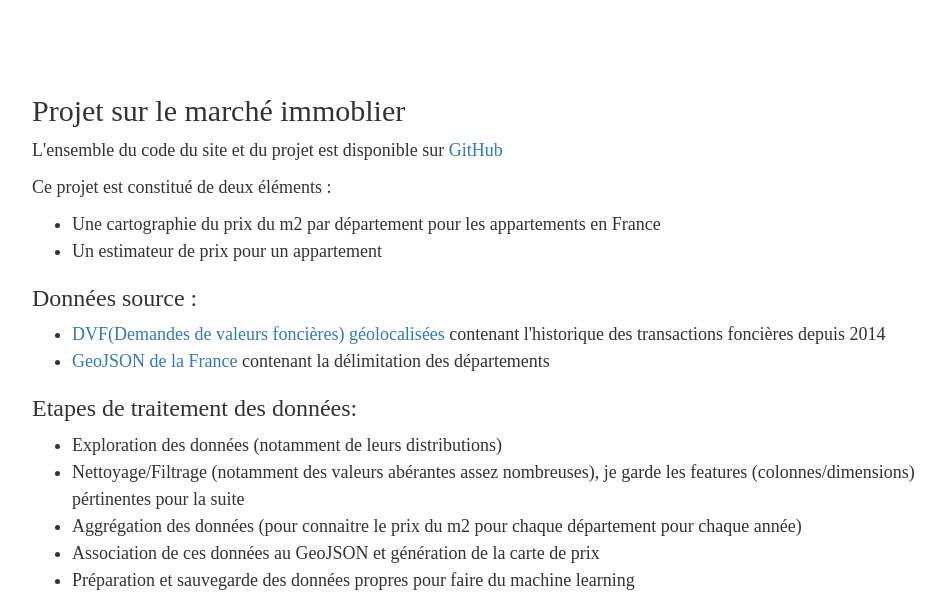
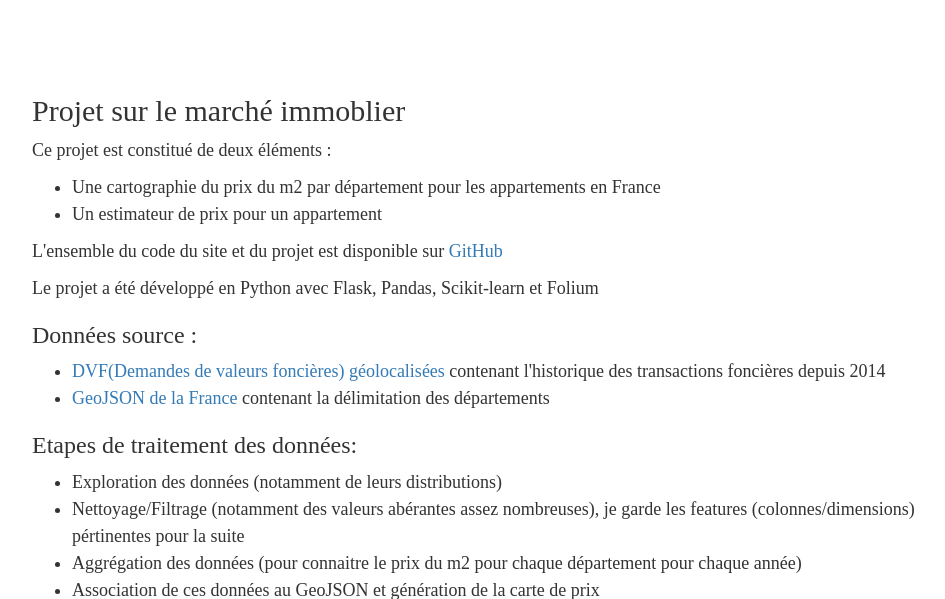
Before and after one commit to RGuseynov/Portfolio_site, a Flask app: page / in a window 1280 px wide. Shown: the part 52-651 px from the top of the page, without its empty margins (150-1095 px from the left). Run offline with Flask 2, Linux system fonts and the light colour scheme; some libraries are stand-ins or nearby versions.

Commit message:
update home

```diff
--- a/templates/home.html
+++ b/templates/home.html
@@ -4,13 +4,14 @@
 
 <div class="center">
 <h2>Projet sur le marché immoblier</h2>
-
-<p>L'ensemble du code du site et du projet est disponible sur <a href="https://github.com/RGuseynov/Portfolio_site">GitHub</a></p>
 <p>Ce projet est constitué de deux éléments :</p>
 <ul>
     <li>Une cartographie du prix du m2 par département pour les appartements en France</li>
     <li>Un estimateur de prix pour un appartement</li>
 </ul>
+
+<p>L'ensemble du code du site et du projet est disponible sur <a href="https://github.com/RGuseynov/Portfolio_site">GitHub</a></p>
+<p>Le projet a été développé en Python avec Flask, Pandas, Scikit-learn et Folium</p>
 
 <h3>Données source : </h3>
     <ul>
```
